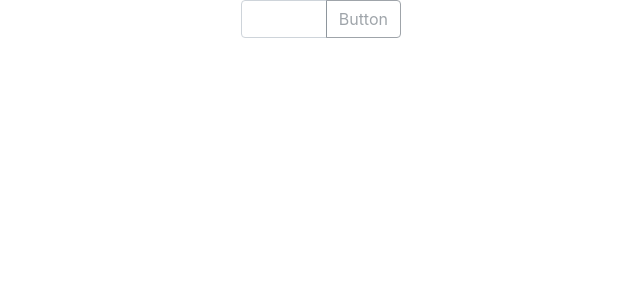
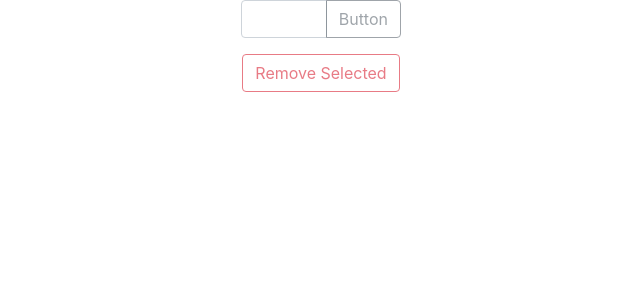
Before and after one commit to Hayk30/todo-checkbox-list, a React (Create React App) app: page / in a window 1280 px wide. Shown: the top 300 px of the page, without its empty margins (319-959 px from the left). Built offline with nearby package versions, Linux system fonts and the light colour scheme.

Commit message:
remove checked

```diff
--- /dev/null
+++ b/src/components/card.js
@@ -0,0 +1,30 @@
+import React, { Component } from 'react'
+import { Button, Card } from 'react-bootstrap';
+
+
+class MyCard extends Component {
+    constructor(props) {
+        super(props);
+        this.state = {}
+    }
+    render() {
+        const task = this.props.data
+        return (
+            <Card className='task'>
+                <Card.Body>
+                    <input
+                        type="checkbox"
+                        onClick={() => this.props.onCheacke(task._id)}
+                    />
+                    <Card.Title>{task.text.slice(0, 4) + '...'}</Card.Title>
+                    <Card.Text>
+                        {task.text}
+                    </Card.Text>
+                    <Button variant="danger" onClick={() => this.props.onRemove(task._id)}>Delete</Button>
+                </Card.Body>
+            </Card>
+        );
+    }
+}
+
+export default MyCard;
--- a/src/components/todo.js
+++ b/src/components/todo.js
@@ -1,13 +1,15 @@
 import React, { Component } from 'react';
 // import Lists from './lists';
 import './todo.css'
-import { InputGroup, Button, FormControl, Container, Row, Col, Card } from 'react-bootstrap';
+import { InputGroup, Button, FormControl, Container, Row, Col } from 'react-bootstrap';
 import idGenerator from './idGenerator';
+import MyCard from './card'
 
 class Todo extends Component {
     state = {
         tasks: [],
-        inpValues: ''
+        inpValues: '',
+        selectedCard: new Set()
     }
     hendleChange = (ev) => {
         this.setState({
@@ -15,52 +17,65 @@ class Todo extends Component {
         })
         console.log(ev.target.value)
     }
+    onCheacke = (taskId) => {
+        const selectedCard = new Set(this.state.selectedCard)
+        if (selectedCard.has(taskId)) {
+            selectedCard.delete(taskId)
+        } else {
+            selectedCard.add(taskId)
+        }
+        this.setState({
+            selectedCard: selectedCard
+        })
+    }
     hendleClick = (ev) => {
         const { inpValues } = this.state
-        if(!inpValues) {
+        if (!inpValues) {
             return
         }
-        const myId={
-            text:inpValues,
+        const myId = {
+            text: inpValues,
             _id: idGenerator()
         }
-        const newTasks= [myId, ...this.state.tasks]
-
-
-
-        // const newTasks = [...this.state.tasks]
-        // newTasks.push(inpValues)
+        const newTasks = [myId, ...this.state.tasks]
 
         this.setState({
             tasks: newTasks,
             inpValues: ""
         })
     }
-    hedleKeydown=(ev)=>{
-        if(ev.key === 'Enter'){
+    hedleKeydown = (ev) => {
+        if (ev.key === 'Enter') {
             this.hendleClick()
         }
     }
-    hendleDelete=(taskId)=>{
-        const delId=this.state.tasks.filter(task=>task._id!==taskId);
+    hendleDelete = (taskId) => {
+        const delId = this.state.tasks.filter(task => task._id !== taskId);
         this.setState({
             tasks: delId,
         })
     }
+    handleRemove = () => {
+        let tasks = [...this.state.tasks]
+        this.state.selectedCard.forEach((id) => {
+            tasks = tasks.filter((task) => task._id !== id)
+        })
+        this.setState({
+            tasks,
+            selectedCard: new Set()
+        })
+    }
     render() {
-        const { inpValues } = this.state
+        const { inpValues, selectedCard } = this.state
         const tasksArr = this.state.tasks.map((task, i) => {
             return (
                 <Col key={i} xs={12} sm={6} md={4} lg={3} xl={2}>
-                    <Card className='task'>
-                        <Card.Body>
-                            <Card.Title>{task.text.slice(0,4)+'...'}</Card.Title>
-                            <Card.Text>
-                                {task.text}
-                            </Card.Text>
-                            <Button variant="danger" onClick={()=>this.hendleDelete(task._id)}>Delete</Button>
-                        </Card.Body>
-                    </Card>
+                    <MyCard
+                        data={task}
+                        onRemove={this.hendleDelete}
+                        onCheacke={this.onCheacke}
+
+                    />
                 </Col>
 
             )
@@ -75,7 +90,7 @@ class Todo extends Component {
                                     aria-describedby="basic-addon1"
                                     value={inpValues}
                                     onChange={this.hendleChange}
-                                    onKeyDown={(ev)=>this.hedleKeydown(ev)}
+                                    onKeyDown={(ev) => this.hedleKeydown(ev)}
                                 />
                                 <InputGroup.Append>
                                     <Button
@@ -92,6 +107,13 @@ class Todo extends Component {
                 <Row>
                     {tasksArr}
                 </Row>
+                <Button
+                    variant='outline-danger'
+                    onClick={this.handleRemove}
+                    disabled={selectedCard.size === 0 ? true : false}
+                >
+                    Remove Selected
+                </Button>
             </div>
         );
     }
```
Also changed, not shown: 1 other file (tests, documents, lock files or other folders).
